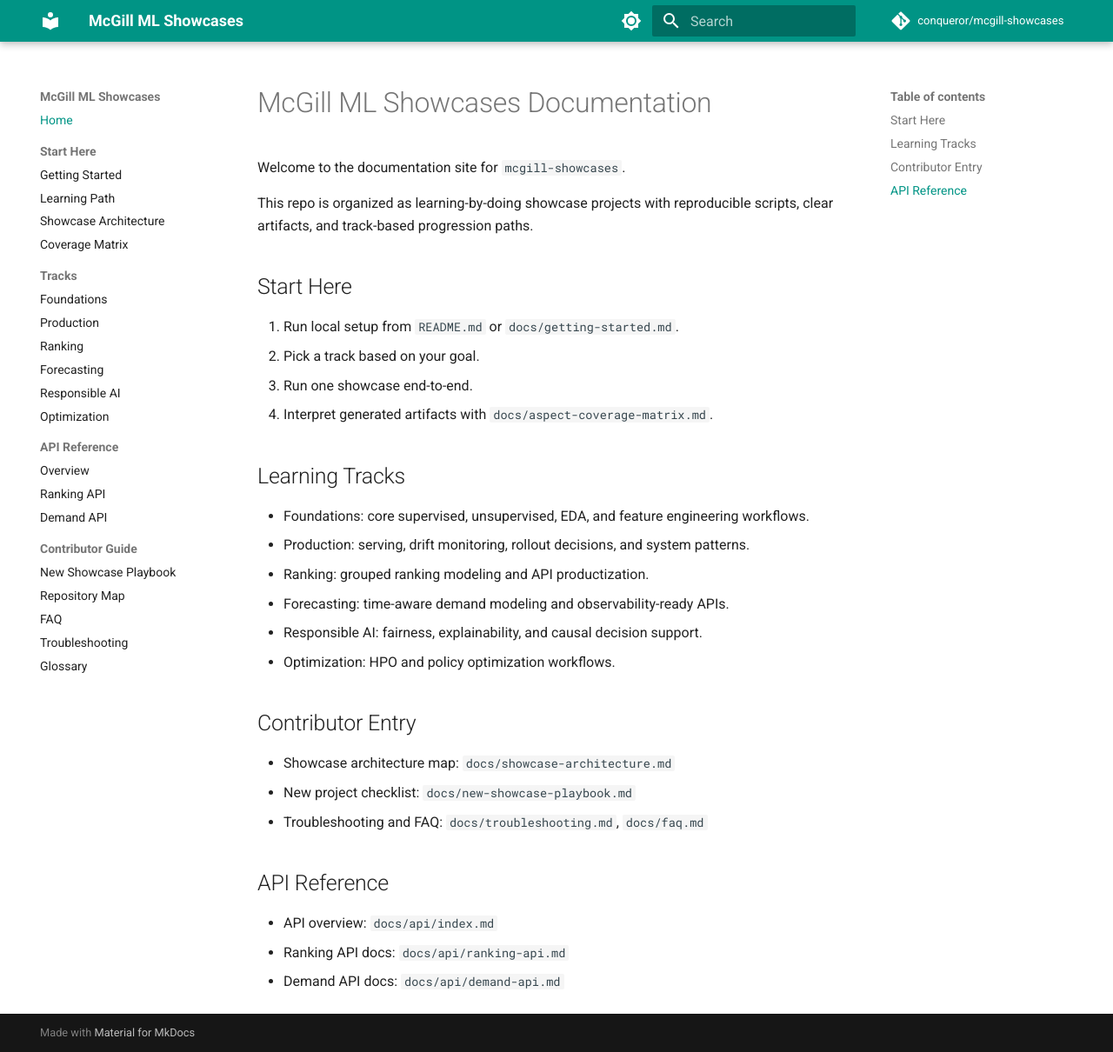
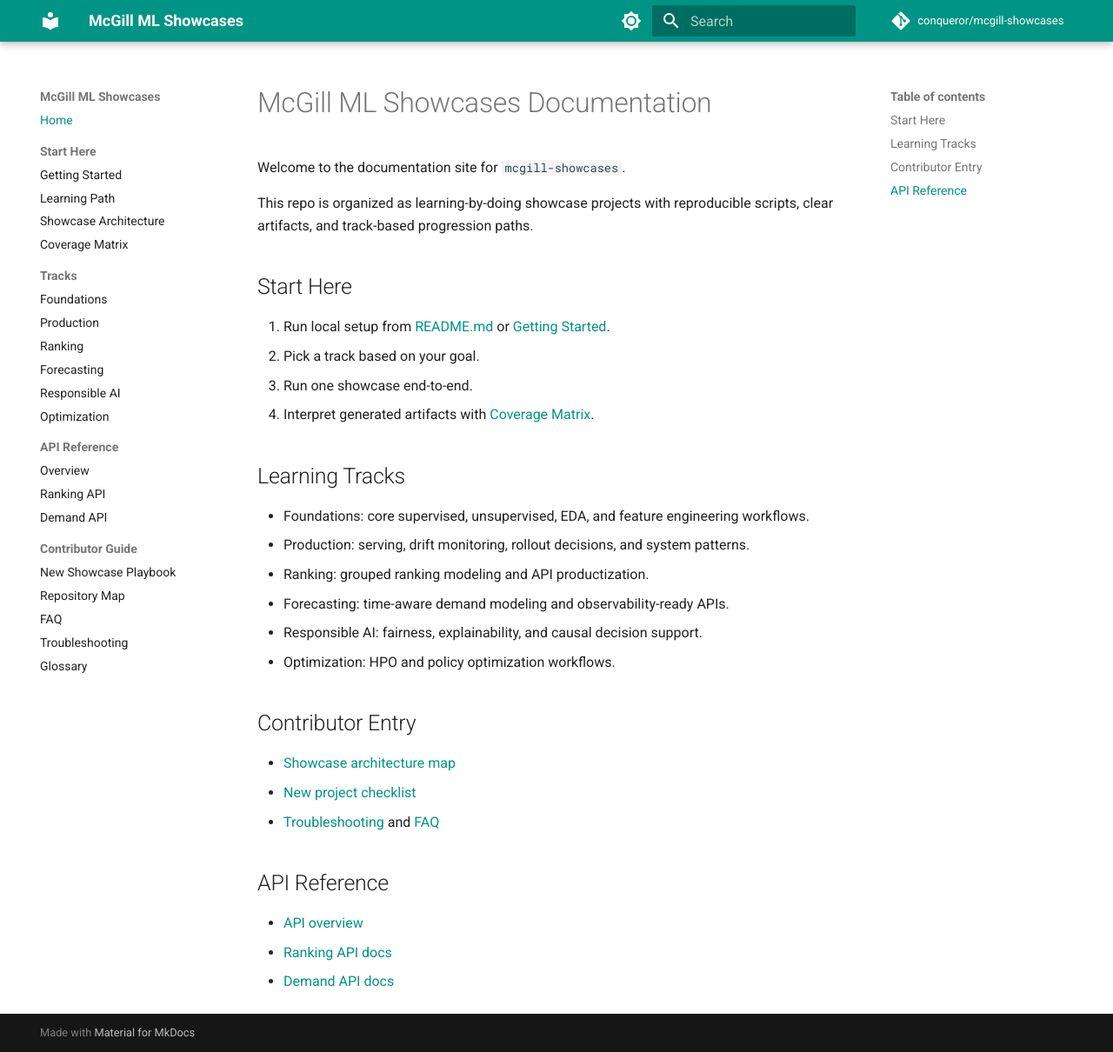
Before and after one commit to conqueror/mcgill-showcases, an MkDocs documentation site: the page built from docs/index.md, in a window 1280 px wide and 1210 px high. Shown: the whole window at 87% size. Built offline with MkDocs 1.6.1 and Material for MkDocs 9.7.7, drawn with Linux system fonts in a browser that asks for light colours; comment, search, counter and statistics services are not loaded.

```diff
--- a/docs/index.md
+++ b/docs/index.md
@@ -6,10 +6,10 @@ This repo is organized as learning-by-doing showcase projects with reproducible
 
 ## Start Here
 
-1. Run local setup from `README.md` or `docs/getting-started.md`.
+1. Run local setup from [README.md](https://github.com/conqueror/mcgill-showcases/blob/main/README.md) or [Getting Started](getting-started.md).
 2. Pick a track based on your goal.
 3. Run one showcase end-to-end.
-4. Interpret generated artifacts with `docs/aspect-coverage-matrix.md`.
+4. Interpret generated artifacts with [Coverage Matrix](aspect-coverage-matrix.md).
 
 ## Learning Tracks
 
@@ -22,12 +22,12 @@ This repo is organized as learning-by-doing showcase projects with reproducible
 
 ## Contributor Entry
 
-- Showcase architecture map: `docs/showcase-architecture.md`
-- New project checklist: `docs/new-showcase-playbook.md`
-- Troubleshooting and FAQ: `docs/troubleshooting.md`, `docs/faq.md`
+- [Showcase architecture map](showcase-architecture.md)
+- [New project checklist](new-showcase-playbook.md)
+- [Troubleshooting](troubleshooting.md) and [FAQ](faq.md)
 
 ## API Reference
 
-- API overview: `docs/api/index.md`
-- Ranking API docs: `docs/api/ranking-api.md`
-- Demand API docs: `docs/api/demand-api.md`
+- [API overview](api/index.md)
+- [Ranking API docs](api/ranking-api.md)
+- [Demand API docs](api/demand-api.md)
```
Also changed, not shown: README.md (+12 -1 lines), docs/api/demand-api.md (+19 -3 lines), docs/api/ranking-api.md (+19 -3 lines).
